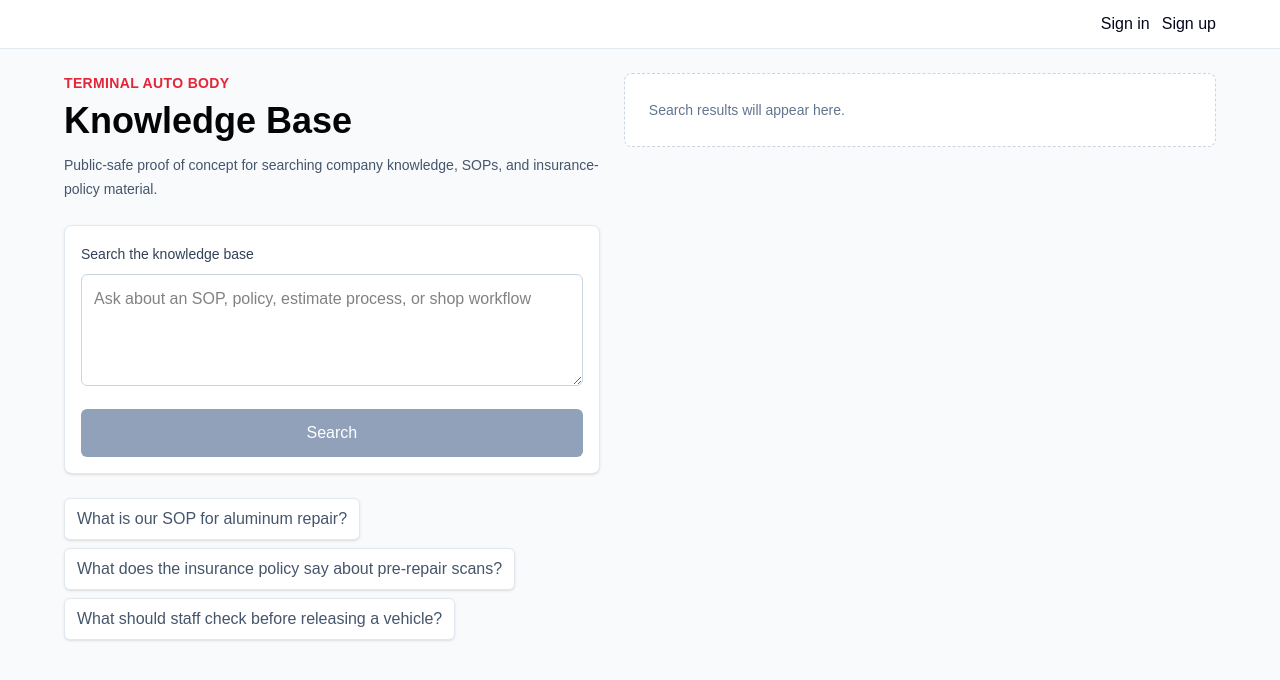
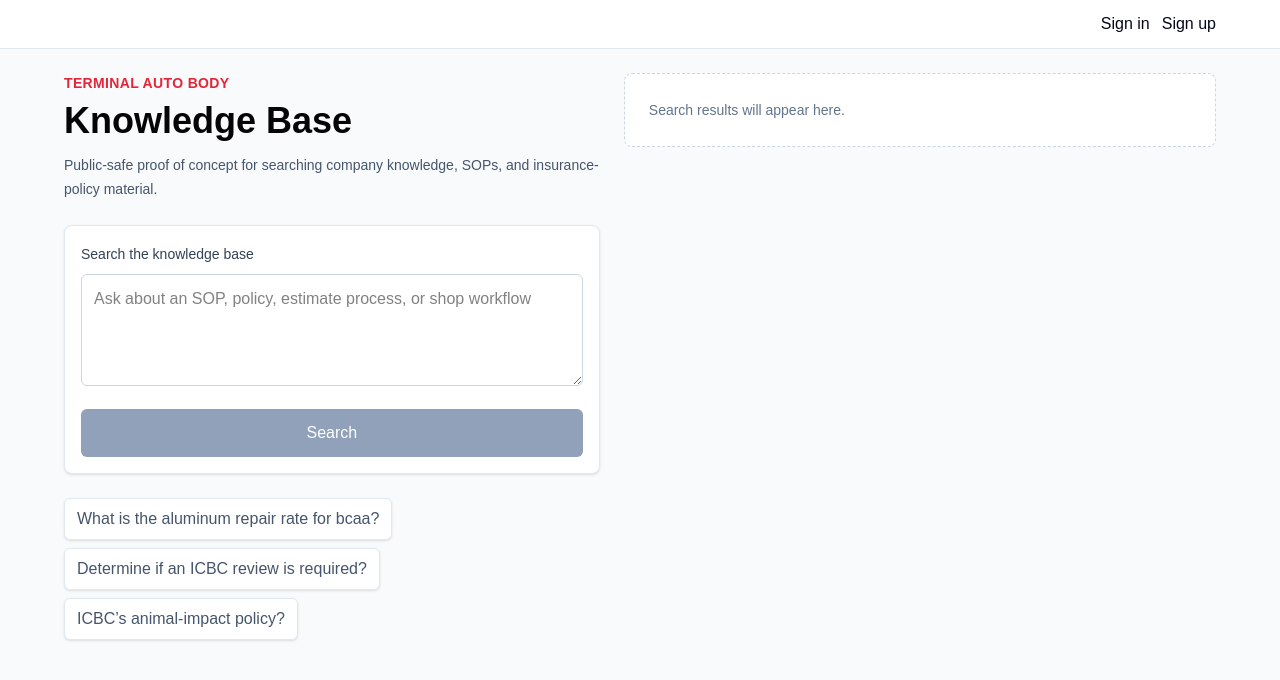
Before and after one commit to lordyig-ux/shop-rag-v2, a Next.js app in the folder web/: page / in a window 1280 px wide. Shown: the top 680 px of the page. Built offline with nearby package versions, Linux system fonts and the light colour scheme; no server answers.

Commit message:
Update suggested search prompts

```diff
--- a/web/src/components/SearchShell.tsx
+++ b/web/src/components/SearchShell.tsx
@@ -9,9 +9,9 @@ import { shapeSearchResponse } from "@/lib/search/shapeResults";
 import { AnswerPanel } from "./AnswerPanel";
 
 const examples = [
-  "What is our SOP for aluminum repair?",
-  "What does the insurance policy say about pre-repair scans?",
-  "What should staff check before releasing a vehicle?",
+  "What is the aluminum repair rate for bcaa?",
+  "Determine if an ICBC review is required?",
+  "ICBC’s animal-impact policy?",
 ];
 
 export function SearchShell() {
```
